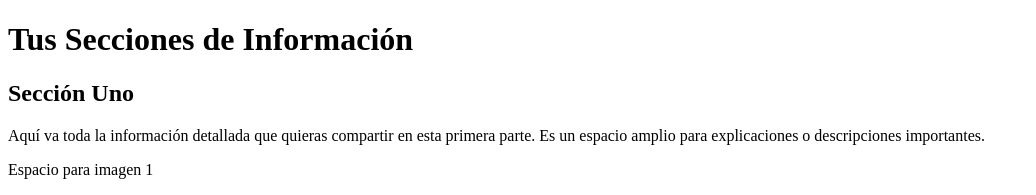
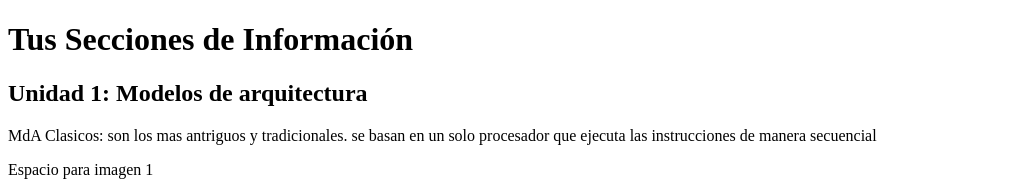
Before and after one commit to Aleg29jhfksd/ArquitecturaDeComputadoras, a React (Create React App) app in the folder src/: page / in a window 1280 px wide. Shown: the top 195 px of the page, without its empty margins (0-1036 px from the left). Built offline with nearby package versions, Linux system fonts and the light colour scheme; the HTML template or start-up script is replaced by a standard one.

Commit message:
mortadela

```diff
--- a/src/mock/sectionData.js
+++ b/src/mock/sectionData.js
@@ -1,7 +1,10 @@
+import { text } from "framer-motion/client";
+
 export const sectionData = [
   {
-    title: "Sección Uno",
-    text: "Aquí va toda la información detallada que quieras compartir en esta primera parte. Es un espacio amplio para explicaciones o descripciones importantes.",
+    title: "Unidad 1: Modelos de arquitectura",
+    text: "Los modelos de arquitectura se dividen en:",
+    text: "MdA Clasicos: son los mas antriguos y tradicionales. se basan en un solo procesador que ejecuta las instrucciones de manera secuencial",
     imageSrc: ""
   },
   {
```
